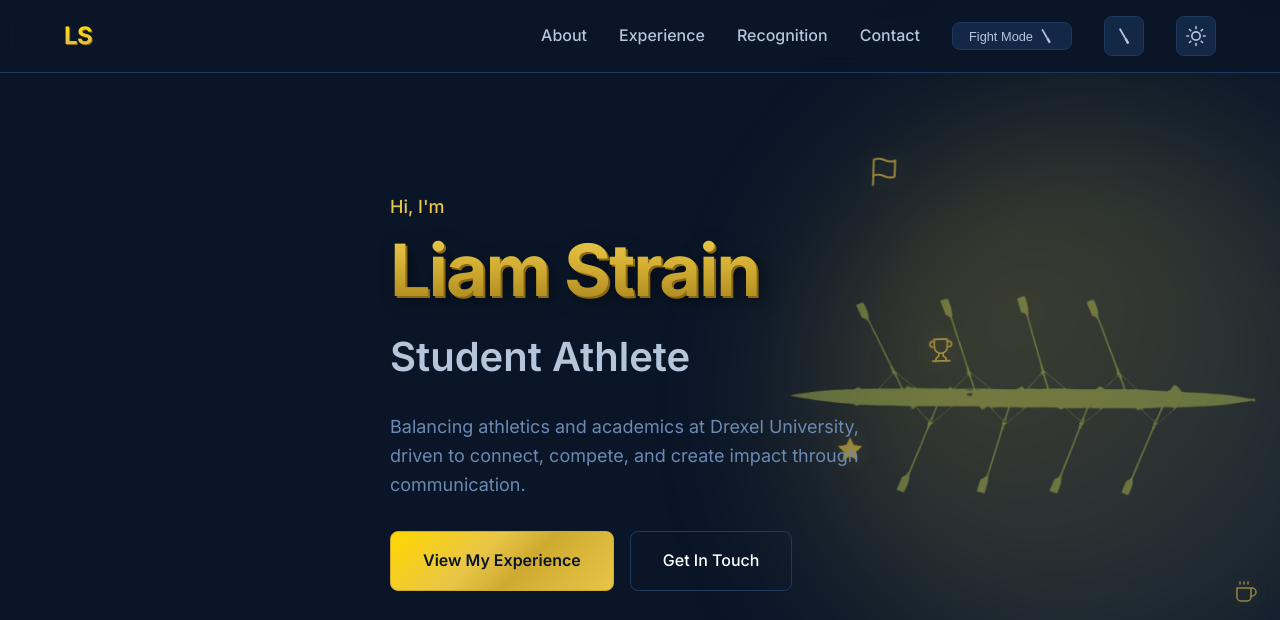
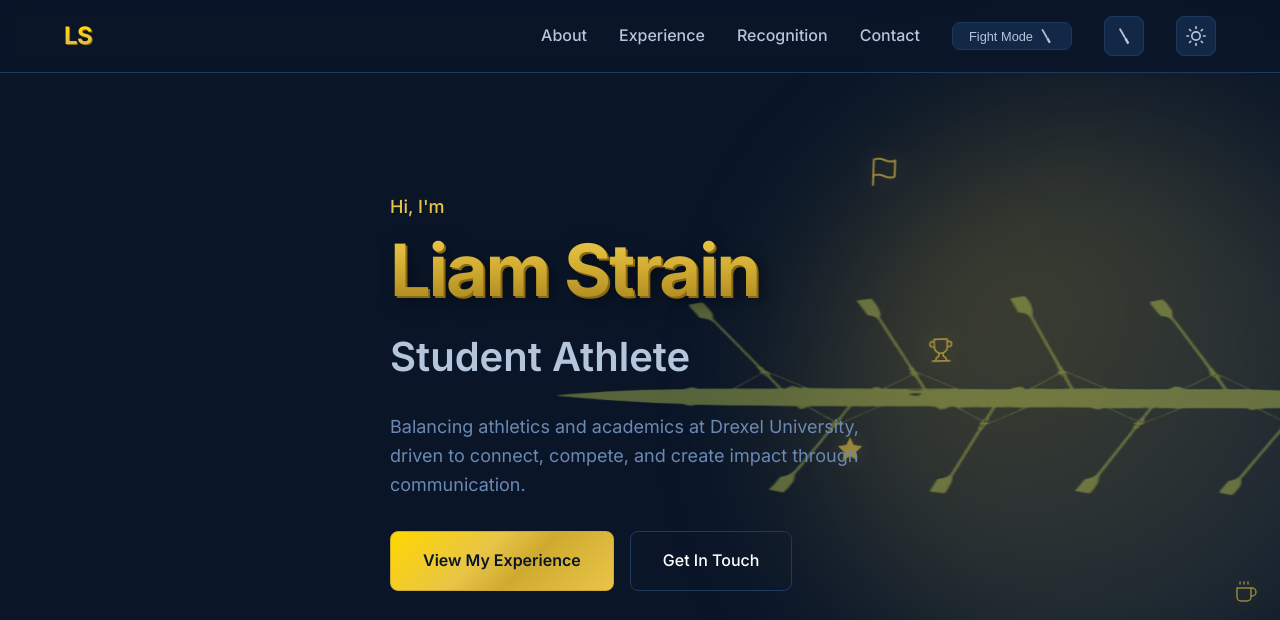
Before and after one commit to liamstrain212-oss/Portfolioliamstrain, a plain HTML site: page index.html in a window 1280 px wide. Shown: the top 620 px of the page. Drawn offline with Linux system fonts and the light colour scheme.

Commit message:
Stretch rowing silhouette 2x on x-axis
Co-Authored-By: Claude Opus 4.5 <noreply@anthropic.com>

```diff
--- a/styles.css
+++ b/styles.css
@@ -943,6 +943,7 @@ body.fight-mode .sliceable {
     width: 4000px;
     height: auto;
     display: block;
+    transform: scaleX(2);
     filter: brightness(0) invert(1) sepia(1) saturate(10) hue-rotate(5deg) brightness(0.85);
 }
 
```
